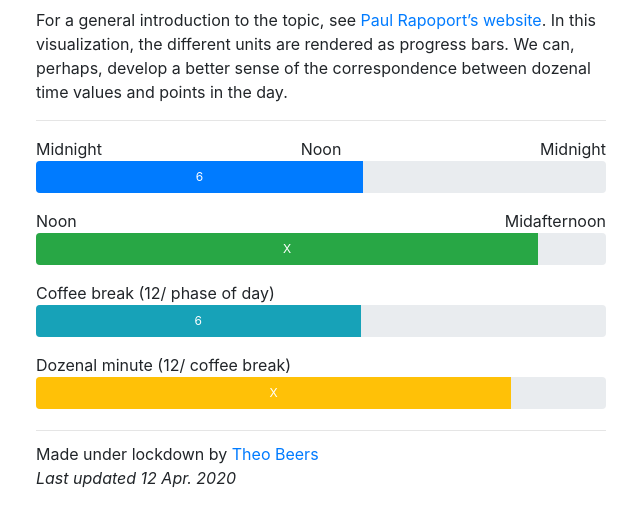
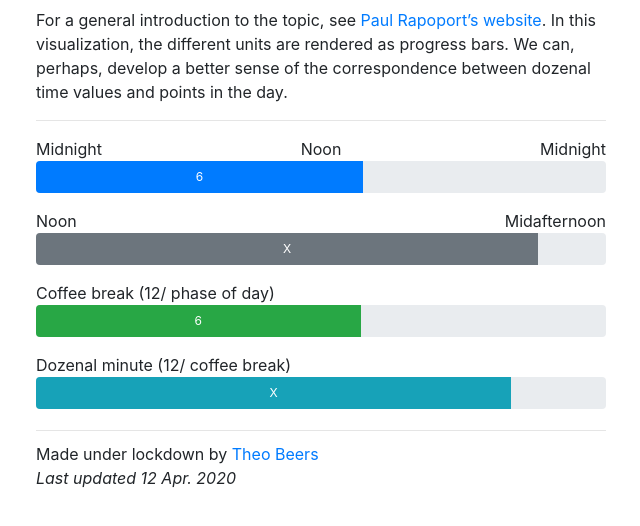
Before and after one commit to theodore-s-beers/dozenal-time, a plain HTML site: page index.html in a window 1280 px wide. Shown: the part 86-612 px from the top of the page, without its empty margins (319-959 px from the left). Drawn offline with Linux system fonts and the light colour scheme.

Commit message:
Change bar colors

```diff
--- a/index.html
+++ b/index.html
@@ -91,7 +91,7 @@
       <div class="progress">
         <div
           id="twoHourBar"
-          class="progress-bar bg-success"
+          class="progress-bar bg-secondary"
           role="progressbar"
           aria-valuemin="0"
           aria-valuemax="100"
@@ -105,7 +105,7 @@
       <div class="progress">
         <div
           id="tenMinuteBar"
-          class="progress-bar bg-info"
+          class="progress-bar bg-success"
           role="progressbar"
           aria-valuemin="0"
           aria-valuemax="100"
@@ -119,7 +119,7 @@
       <div class="progress" style="margin-bottom: 1.3rem;">
         <div
           id="fiftySecondBar"
-          class="progress-bar bg-warning"
+          class="progress-bar bg-info"
           role="progressbar"
           aria-valuemin="0"
           aria-valuemax="100"
```
